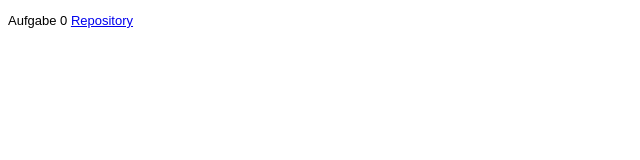
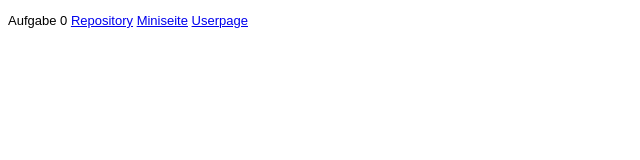
Before and after one commit to benzdomi/EIA2, a plain HTML site: page Steckbrief/steckbrief.htm in a window 1280 px wide. Shown: the whole page, without its empty margins (0-640 px from the left). Drawn offline with Linux system fonts and the light colour scheme.

Commit message:
Aufgabe0

```diff
--- a/Steckbrief/steckbrief.htm
+++ b/Steckbrief/steckbrief.htm
@@ -13,6 +13,6 @@ body {
 </head>
 <body>
 	<!-- Hier die Links zu den gelösten Aufgaben einstellen, aktuelle oben, alte stehen lassen! Format: Aufgabenbezeichnung, Datum -->
-	<p>Aufgabe 0 <a href="https://github.com/benzdomi/EIA2">Repository</a>
+	<p>Aufgabe 0 <a href="https://github.com/benzdomi/EIA2">Repository</a> <a href="https://benzdomi.github.io/EIA2/Aufgabe%200/Aufgabe0.html">Miniseite</a> <a href="https://benzdomi.github.io/EIA2/">Userpage</a>
 </body>
 </html>
```
